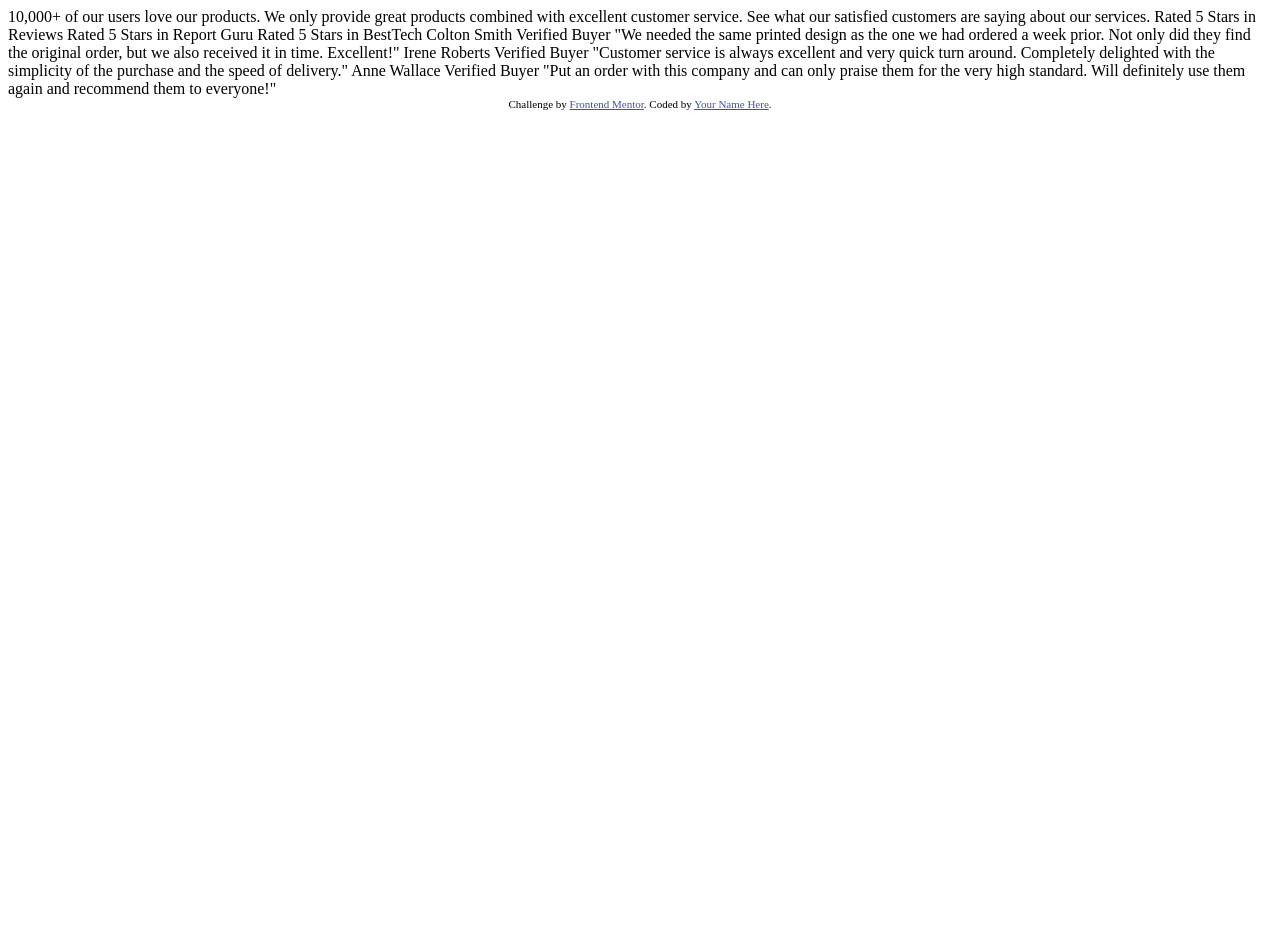
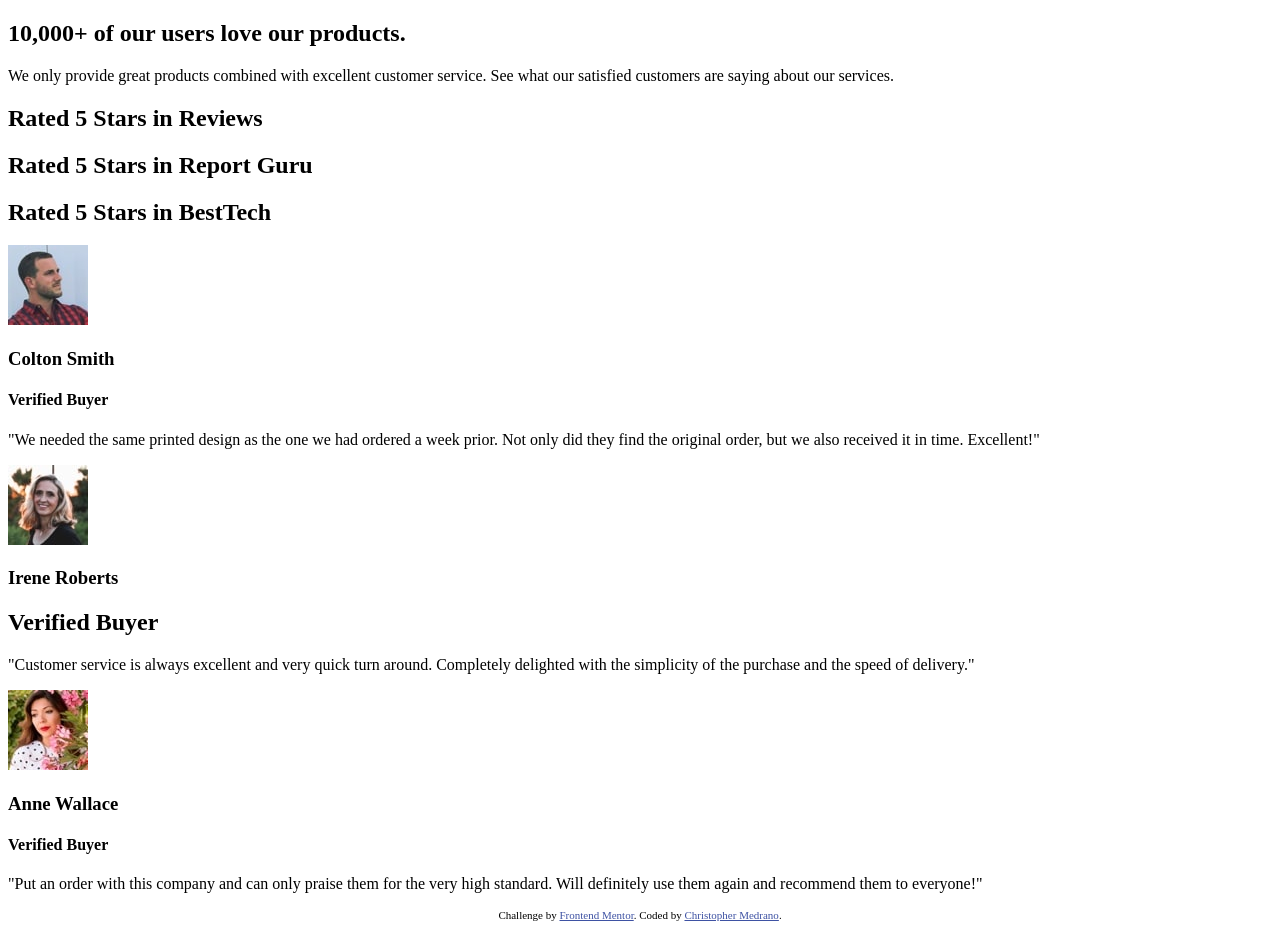
Before and after one commit to ChristopherMedrano/social-proof-section, a plain HTML site: page index.html in a window 1280 px wide. Before the commit the page ends 800 px from the top, so only its background shows below. Drawn offline with Linux system fonts and the light colour scheme.

Commit message:
added structure and html elements

```diff
--- a/index.html
+++ b/index.html
@@ -1,61 +1,91 @@
 <!DOCTYPE html>
 <html lang="en">
+
 <head>
   <meta charset="UTF-8" />
   <meta name="viewport" content="width=device-width, initial-scale=1.0" />
   <!-- displays site properly based on user's device -->
 
-    <link
-      rel="icon"
-      type="image/png"
-      sizes="32x32"
-      href="./images/favicon-32x32.png"
-    />
+  <link rel="icon" type="image/png" sizes="32x32" href="./images/favicon-32x32.png" />
 
   <title>Frontend Mentor | Social proof section</title>
-
+  <!-- CSS -->
+  <link rel="stylesheet" href="style.css" />
+  <!-- Google Fonts -->
+    <link rel="preconnect" href="https://fonts.gstatic.com">
+    <link href="https://fonts.googleapis.com/css2?family=Spartan:wght@100;200;300;400;500;600;700;800;900&display=swap" rel="stylesheet">
   <!-- Feel free to remove these styles or customise in your own stylesheet 👍 -->
   <style>
     .attribution {
       font-size: 11px;
       text-align: center;
     }
+
     .attribution a {
       color: hsl(228, 45%, 44%);
     }
   </style>
 </head>
+
 <body>
-    10,000+ of our users love our products.
-
+  <main class="social-proof">
+    <section class="company-statement">
+      <h1>10,000+ of our users love our products.</h1>
+      <p class="intro-text">
         We only provide great products combined with excellent customer service.
         See what our satisfied customers are saying about our services.
+      </p>
+    </section>
 
-    Rated 5 Stars in Reviews
-    Rated 5 Stars in Report Guru
-    Rated 5 Stars in BestTech
+    <section class="all-ratings">
+      <div class="star-rating">
+        <h2>Rated 5 Stars in Reviews</h2>
+      </div>
+      <div class="star-rating">
+        <h2>Rated 5 Stars in Report Guru</h2>
+      </div>
+      <div class="star-rating">
+        <h2>Rated 5 Stars in BestTech</h2>
+      </div>
+    </section>
 
-    Colton Smith
-    Verified Buyer
+    <section class="testimonials">
+      <article class="user-testimonial">
+        <div class="profile-pic"><img src="images/image-colton.jpg" alt="colton avatar"></div>
+        <h3>Colton Smith</h3>
+        <h4>Verified Buyer</h4>
+        <p class="feedback-text">
           "We needed the same printed design as the one we had ordered a week prior.
           Not only did they find the original order, but we also received it in time.
           Excellent!"
+        </p>
+      </article>
 
-    Irene Roberts
-    Verified Buyer
+      <article class="user-testimonial">
+        <div class="profile-pic"><img src="images/image-irene.jpg" alt="irene avatar"></div>
+        <h3>Irene Roberts</h3>
+        <h2>Verified Buyer</h2>
+        <p class="feedback-text">
           "Customer service is always excellent and very quick turn around. Completely
           delighted with the simplicity of the purchase and the speed of delivery."
+        </p>
+      </article>
 
-    Anne Wallace
-    Verified Buyer
+      <article class="user-testimonial">
+        <div class="profile-pic"><img src="images/image-anne.jpg" alt="anne avatar"></div>
+        <h3>Anne Wallace</h3>
+        <h4>Verified Buyer</h4>
+        <p class="feedback-text">
           "Put an order with this company and can only praise them for the very high
           standard. Will definitely use them again and recommend them to everyone!"
-
+        </p>
+      </article>
+    </section>
+  </main>
   <div class="attribution">
     Challenge by
-      <a href="https://www.frontendmentor.io?ref=challenge" target="_blank"
-        >Frontend Mentor</a
-      >. Coded by <a href="#">Your Name Here</a>.
+    <a href="https://www.frontendmentor.io?ref=challenge" target="_blank">Frontend Mentor</a>. Coded by <a href="#">Christopher Medrano</a>.
   </div>
 </body>
+
 </html>
```
Lines whose indentation alone changed are shown as unchanged.
